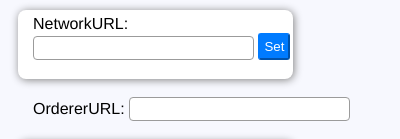
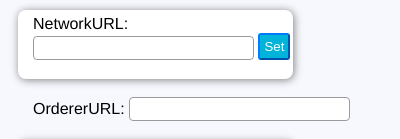
Before and after one commit to hyperledger-labs/fabric-chrome-extension, a browser extension: page fabric-chrome-extension/src/popup.html in a window 400 px wide. In both pictures the pointer is over the button "Set". Shown: the top 139 px of the page. Drawn offline with Linux system fonts and the light colour scheme.

Commit message:
Improving styling for UI
Signed-off-by: Daniel McSheehy <dsm140130@utdallas.edu>

```diff
--- a/fabric-chrome-extension/src/styles/popup.css
+++ b/fabric-chrome-extension/src/styles/popup.css
@@ -121,3 +121,7 @@ button {
   background-color: #007bff;
   border-color: #007bff;
 }
+
+button:hover {
+  background-color: #00b3db;
+}
```
